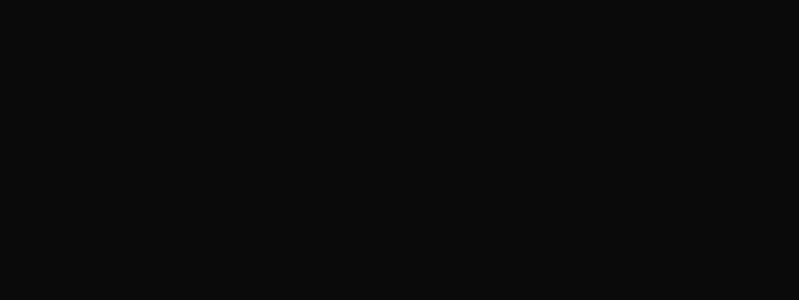
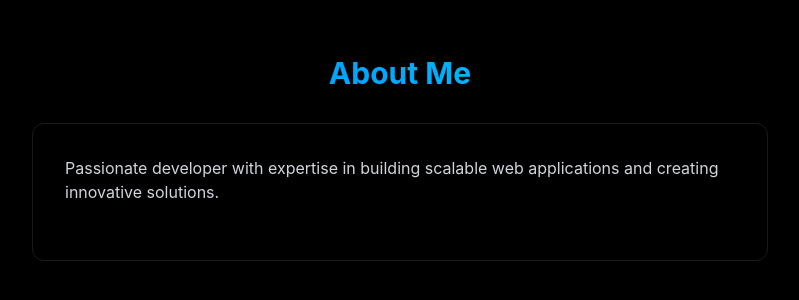
Before and after one commit to joohhhnnnny/Portfolio, a React (Vite) app: page / in a window 1280 px wide. Shown: the part 1042-1342 px from the top of the page, without its empty margins (240-1039 px from the left). Before the commit the page ends 800 px from the top, so only its background shows below. Built offline with nearby package versions, Linux system fonts and the light colour scheme.

Commit message:
starting from here

```diff
--- a/src/components/sections/About.jsx
+++ b/src/components/sections/About.jsx
@@ -1,5 +1,30 @@
 export const About = () => {
 
-  return <section></section>
+  return (
+    <section
+    id="about"
+    className="min-h-screen flex items-center justify-center py-20"
+    >
 
+      <div className="max-w-3xl mx-auto px-4">
+        <h2 className="text-3xl font-bold mb-8 bg-gradient-to-r from-blue-500 to-cyan-400 bg-clip-text text-transparent text-center">
+          About Me
+        </h2>
+
+        <div className="rounded-xl p-8 border-white/10 border hover:-translate-y-1 transition-all">
+          <p className="text-gray-300 mb-6">
+            Passionate developer with expertise in building scalable web
+            applications and creating innovative solutions.
+          </p>
+        </div>
+
+        <div className="grid grid-cols-1 md:grid-cols-2 gap-6">
+          <div>
+
+          </div>
+        </div>
+
+      </div>
+    </section>
+  );
 }
```
